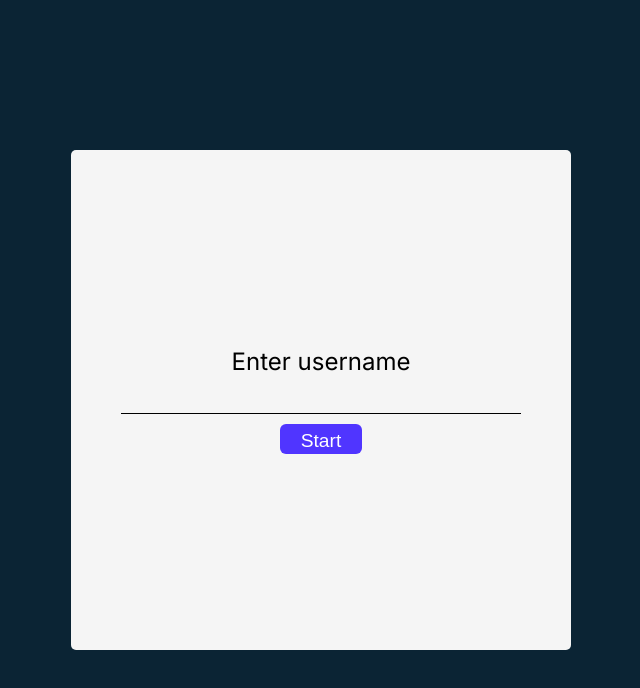
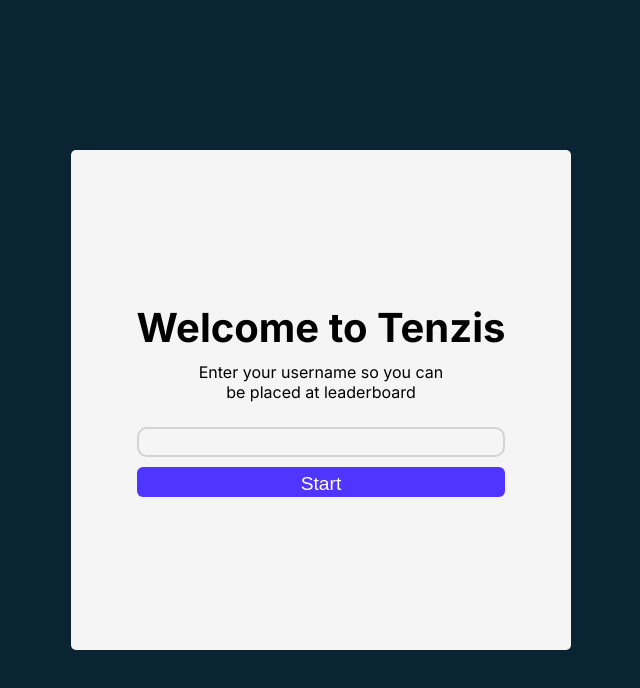
Before and after one commit to matejmilankov/TenziesGame, a React (Vite) app: page / in a window 1280 px wide. Shown: the top 688 px of the page, without its empty margins (319-959 px from the left). Built offline with nearby package versions, Linux system fonts and the light colour scheme.

Commit message:
Added some styles for username view

```diff
--- a/src/Username.css
+++ b/src/Username.css
@@ -1,14 +1,28 @@
 form {
-    display: flex;
-    flex-direction: column;
     width: 100%;
-    padding: 0 50px;
+    height: 100%;
+    border-radius: 5px;
+    text-align: center;
+}
+
+.username-wraper {
     background-color: #F5F5F5;
-    height: 100%;
     border-radius: 5px;
     display: flex;
     justify-content: center;
     align-items: center;
+    flex-direction: column;
+    height: 100%;
+    width: 100%;
+}
+
+.username-wraper > div {
+    text-align: center;
+}
+
+.username-wraper > div > p {
+    max-width: 250px;
+    margin: 10px auto 25px auto;
 }
 
 input {
@@ -25,16 +39,20 @@ form>label {
 }
 
 form>input {
-    border-bottom: 1px solid black;
+    border: 2px solid lightgrey;
+    height: 30px;
+    border-radius: 10px;
     margin-bottom: 10px;
     background-color: transparent;
     width: 100%;
+    font-size: 16px;
+    text-align: center;
 }
 
 form>button {
     height: 30px;
     white-space: nowrap;
-    width: auto;
+    width: 100%;
     padding: 6px 21px;
     border: none;
     border-radius: 6px;
--- a/src/components/Username.jsx
+++ b/src/components/Username.jsx
@@ -8,10 +8,15 @@ export function Username({ handleUsernameSubmit }) {
     }
 
     return(
-        <form action={submitUsername}>
-            <label htmlFor="username">Enter username</label>
-            <input type="text" name="username" required/>
-            <button>Start</button>
-        </form>
+        <div className='username-wraper'>
+            <div>
+                <h1 className="title">Welcome to Tenzis</h1>
+                <p className="instructions">Enter your username so you can be placed at leaderboard</p>
+                <form action={submitUsername}>
+                    <input type="text" name="username" required/>
+                    <button>Start</button>
+                </form>
+            </div>
+        </div>
     );
 }
--- a/src/index.css
+++ b/src/index.css
@@ -90,6 +90,7 @@ button.roll-dice {
   align-items: center;
   flex-direction: column;
   padding: 15px 0;
+  width: 100%;
 }
 
 .username-container {
```
